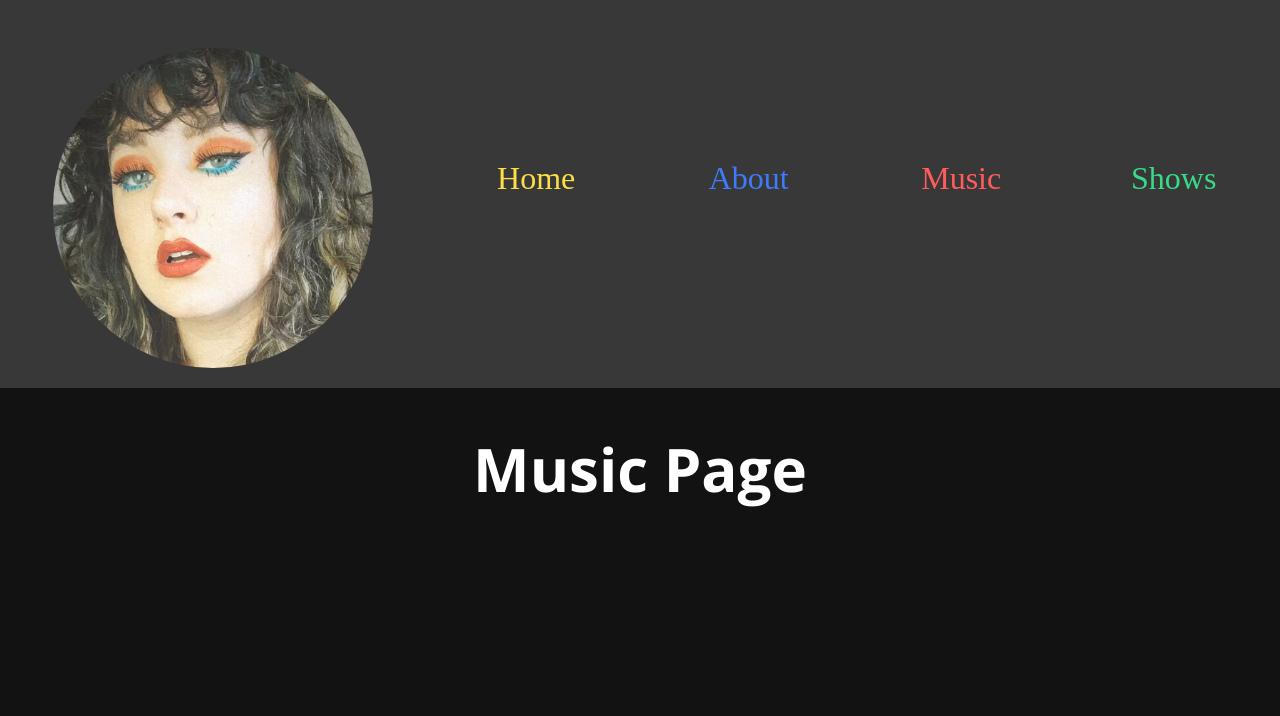
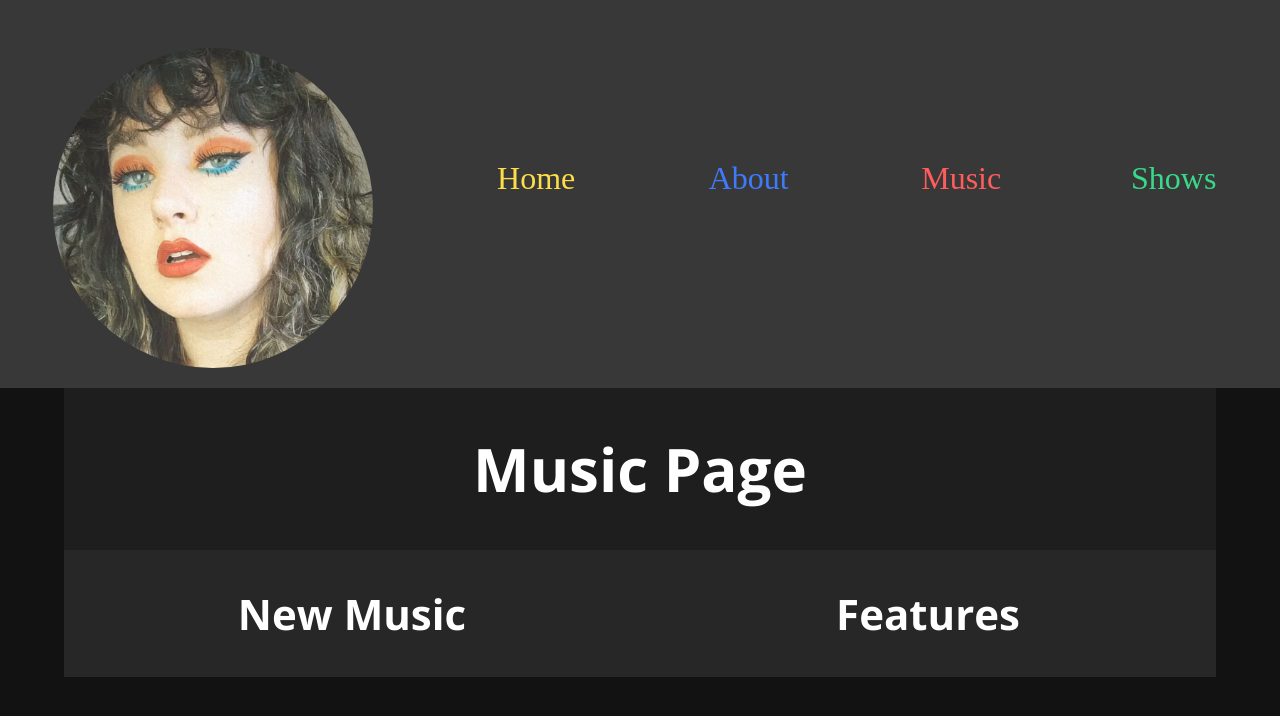
Before and after one commit to hdemos/ravs-music, a React (Create React App) app: page /Music in a window 1280 px wide. Shown: the top 716 px of the page. Built offline with nearby package versions, Linux system fonts and the light colour scheme; a web font is replaced by a local one.

Commit message:
add all pg basic layout

```diff
--- a/src/components/Home.js
+++ b/src/components/Home.js
@@ -7,9 +7,9 @@ export default class Home extends React.Component {
         return (
             <div className="main-body">
                 <div className="page-content">
-                <div>
-                    <h1>Home Page</h1>
-                </div>
+                {/*<div>*/}
+                {/*    <h1>Home Page</h1>*/}
+                {/*</div>*/}
                     <div className="container1">
                         <div className="box-single">
                             <div className="container2 margin-parent">
--- a/src/components/Music.js
+++ b/src/components/Music.js
@@ -3,8 +3,21 @@ import React from "react";
 export default class Music extends React.Component {
     render() {
         return (
-            <div>
-                <h1>Music Page</h1>
+            <div className="main-body">
+                <div className="page-content">
+                    <div>
+                        <h1>Music Page</h1>
+                    </div>
+                    <div className="container2">
+                        <div className="bio">
+                            <h2>New Music</h2>
+                        </div>
+                        <div className="bio">
+                            <h2>Features</h2>
+                        </div>
+
+                    </div>
+                </div>
             </div>
         );
     }
--- a/src/components/Shows.js
+++ b/src/components/Shows.js
@@ -3,8 +3,18 @@ import React from "react";
 export default class Shows extends React.Component {
     render() {
         return (
-            <div>
-                <h1>Shows Page</h1>
+            <div className="main-body">
+                <div className="page-content">
+                    <div>
+                        <h1>Shows Page</h1>
+                    </div>
+                    <div className="container2">
+                        <div className="bio">
+                            <h2>Upcomming Shows</h2>
+                        </div>
+
+                    </div>
+                </div>
             </div>
         );
     }
```
